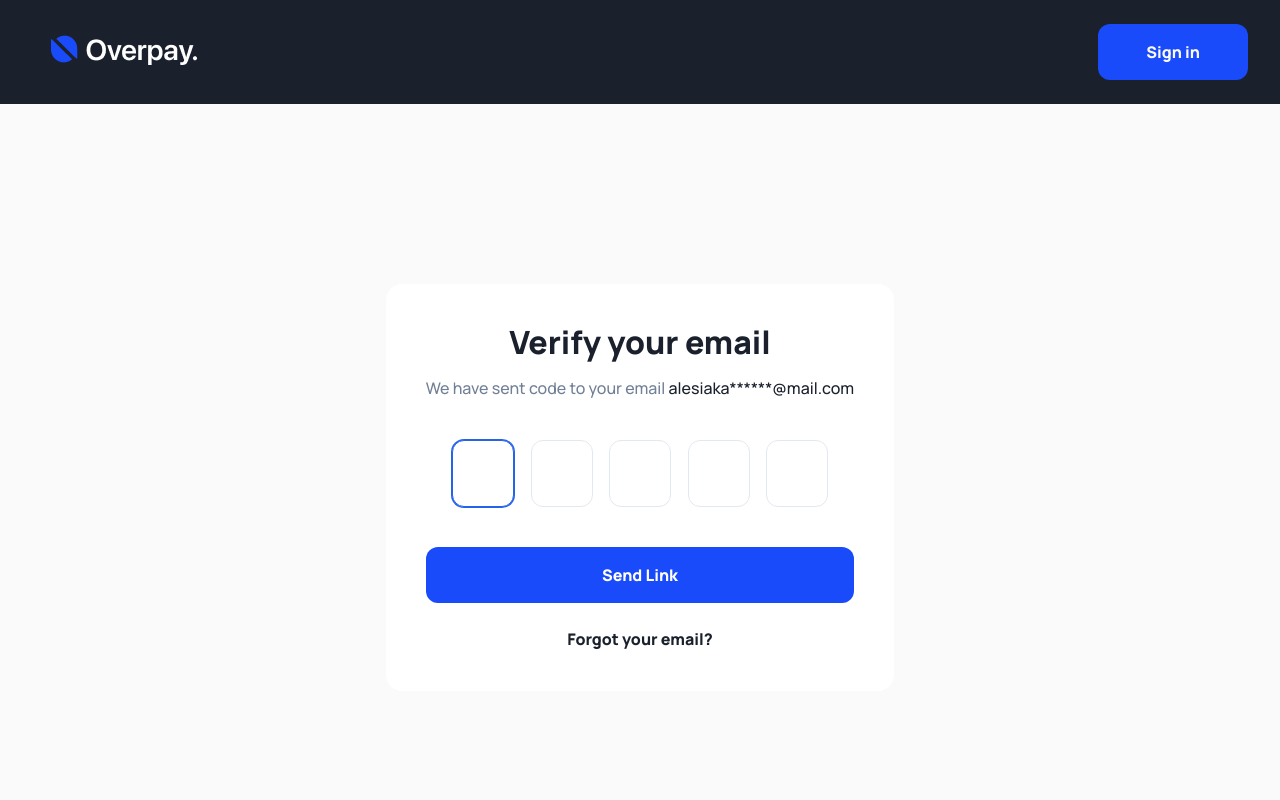
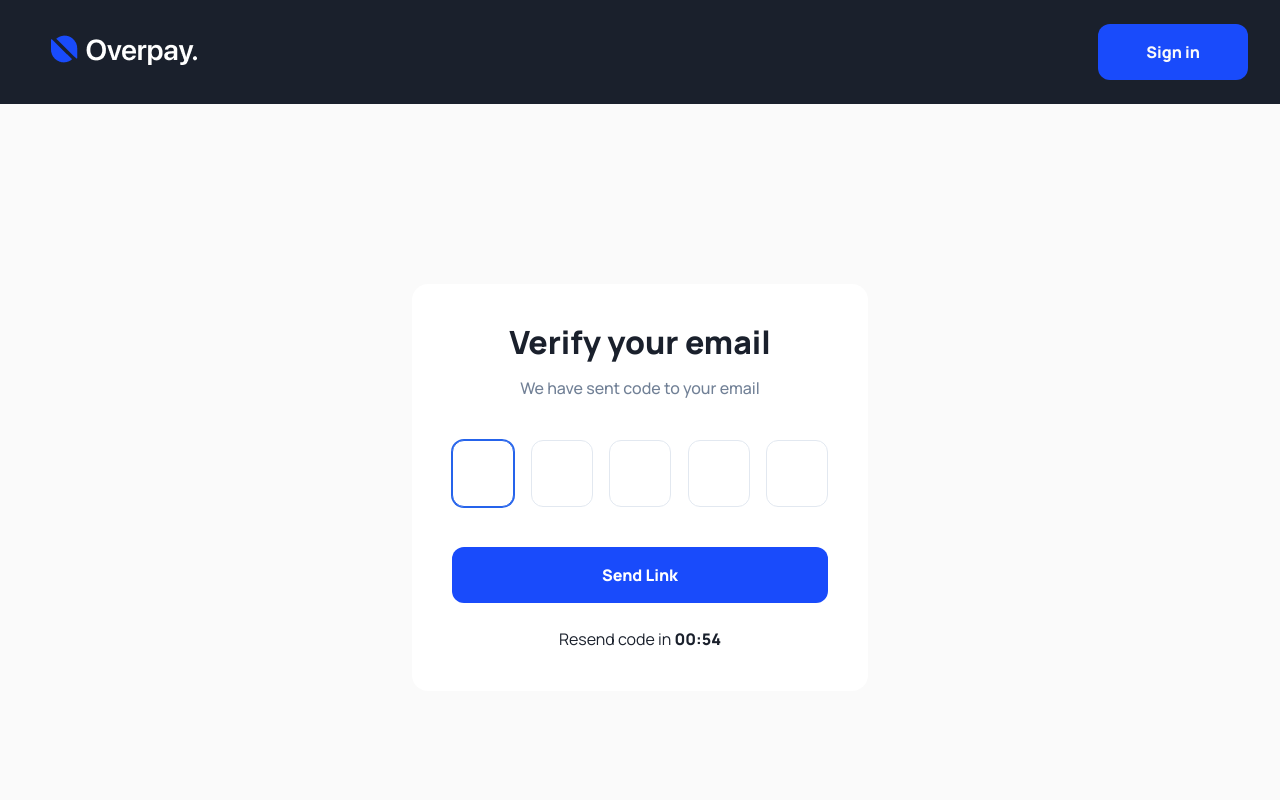
Before and after one commit to ankit-rawani/overpay, a Next.js app: page /otp_auth in a window 1280 px wide. Shown: the top 800 px of the page. Built offline with nearby package versions, Linux system fonts and the light colour scheme.

Commit message:
Add: dummy api all for otp auth

```diff
--- /dev/null
+++ b/pages/api/otp_auth.ts
@@ -0,0 +1,14 @@
+// Next.js API route support: https://nextjs.org/docs/api-routes/introduction
+import type { NextApiRequest, NextApiResponse } from 'next'
+
+type Data = {
+  name: string
+}
+
+export default function handler(
+  req: NextApiRequest,
+  res: NextApiResponse<Data>
+) {
+    // send link to verify
+    res.status(200).json({ name: ''});
+}
--- a/pages/otp_auth.tsx
+++ b/pages/otp_auth.tsx
@@ -3,25 +3,59 @@ import Layout from '../components/Layout'
 import Nav from '../components/Nav'
 import Link from 'next/link'
 import OTPInput from '../components/OTPInput'
+import { useEffect, useRef, useState } from 'react'
+import Router from 'next/router'
 
 const OTPAuth: NextPage = () => {
+    const [otp, setOTP] = useState("");
+    const [time, setTime] = useState(59);
+    const timeRef = useRef<ReturnType<typeof setTimeout> | null>(null);
+    let email;
+
+    if(typeof window !== 'undefined') {
+        email = localStorage.getItem("email")
+    }
+
+    useEffect(() => {
+        if(timeRef.current) clearTimeout(timeRef.current);
+        timeRef.current = setTimeout(() => {
+            if(time <= 0 && timeRef.current) clearTimeout(timeRef.current);
+            else setTime(time-1);
+        }, 1000);
+    }, [time])
+
+    const handleSubmit = () => {
+        fetch('/api/otp_auth', {
+            method: 'POST',
+            headers: {
+                'Content-Type': 'application/json',
+                'Accept': 'application/json'
+            },
+            body: JSON.stringify({ otp: otp })
+            })
+            .then(res => {
+                Router.push('/profile');
+        })
+    }
+
     return (
         <div className="min-h-screen h-full bg-grayscale-50 font-font leading-6 text-secondary-base">
             <Layout title="OTP Authentication | Overpay">
                 <Nav isSignedIn={false} />
                 <div className="p-10 bg-grayscale-0 w-max mx-auto mt-[180px] rounded-lg">
                     <h1 className="font-extrabold text-3xl max-w-[430px] text-center leading-9">Verify your email</h1>
-                <p className="max-w-[430px] text-grayscale-600 mt-4 text-center font-medium">We have sent code to your email <span className="text-grayscale-900">alesiaka******@mail.com</span></p>
+                    <p className="max-w-[430px] text-grayscale-600 mt-4 text-center font-medium">We have sent code to your email <span className="text-grayscale-900">{email}</span></p>
                     <OTPInput
                         className="flex items-center justify-between w-[376px] mx-auto"
-                    length={5} onChangeOTP={(e) => console.log(e)}
+                        length={5}
+                        onChangeOTP={setOTP}
                         autoFocus={true}
                         isNumberInput={true}
                         inputClassName="w-[62px] mt-10 border border-grayscale-300 text-grayscale-900 rounded-default p-4 text-center font-semibold text-2xl"
                         />
-                <button className="w-full outline-none hover:bg-primary-400 active:bg-primary-base bg-primary-base text-center py-4 rounded-default mt-10 font-extrabold text-grayscale-0">Send Link</button>
-                <div className="text-center font-extrabold mt-6">
-                    <Link href="#"><a>Forgot your email?</a></Link>
+                    <button onClick={handleSubmit} className="w-full outline-none hover:bg-primary-400 active:bg-primary-base bg-primary-base text-center py-4 rounded-default mt-10 font-extrabold text-grayscale-0">Send Link</button>
+                    <div className="text-center mt-6">
+                        <Link href="#"><a>Resend code in <span className="font-extrabold">{time === 0 ? <span>Resend</span> : `00:${time}`}</span></a></Link>
                     </div>
                 </div>
                 <div className="flex text-base leading-6 text-center text-grayscale-600 mt-[208px] mx-12 mb-12 justify-between">
```
Lines whose indentation alone changed are shown as unchanged.
